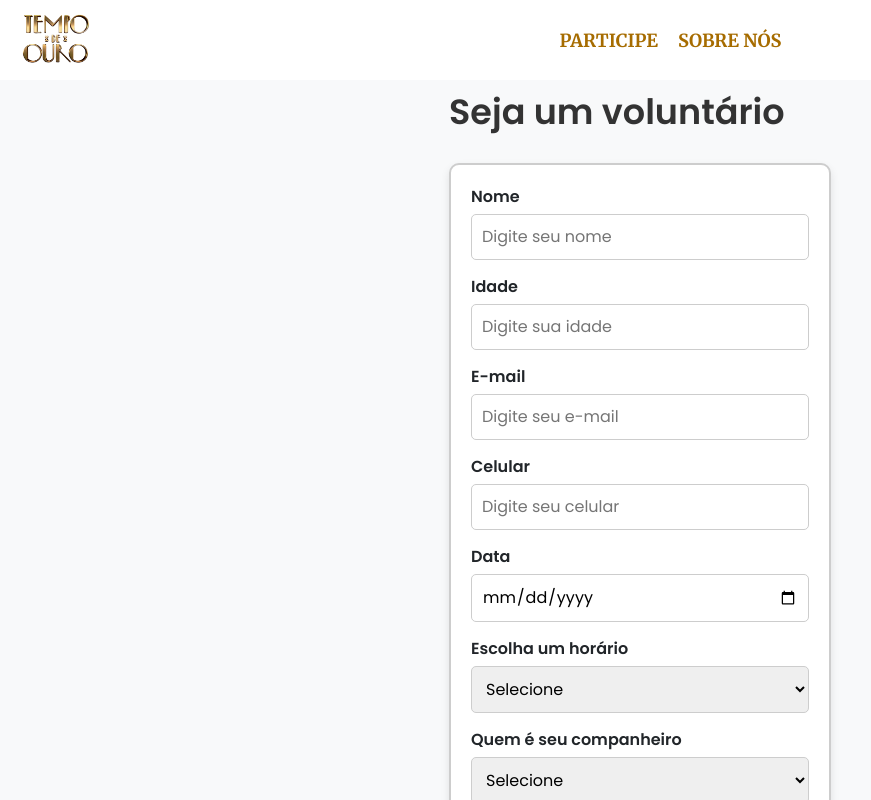
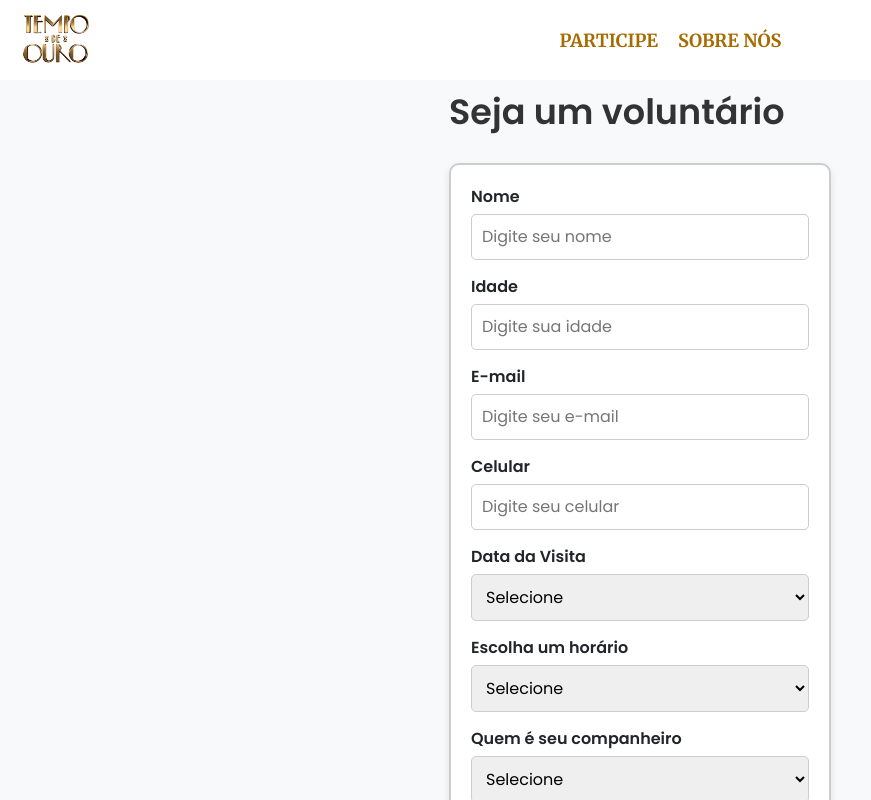
Before and after one commit to Nuckedz/TempoDeOuro, a React (Vite) app: page /Participe in a window 1280 px wide. Shown: the top 800 px of the page, without its empty margins (0-871 px from the left). Built offline with nearby package versions, Linux system fonts and the light colour scheme.

Commit message:
forms alterado

```diff
--- a/src/components/Home.css
+++ b/src/components/Home.css
@@ -15,7 +15,7 @@ a {
 
 .banner-image {
   width: 100%;
-  height: 800px;
+  height: 900px;
   object-fit: cover;
 }
 
--- a/src/components/Participe.tsx
+++ b/src/components/Participe.tsx
@@ -33,7 +33,7 @@ const Participe = () => {
         idade: formData.idade,
         email: formData.email,
         celular: formData.celular,
-        dataNascimento: formData.data,
+        data: formData.data,
         horario: formData.horario,
         companheiro: formData.companheiro,
       });
@@ -114,15 +114,22 @@ const Participe = () => {
                   onChange={handleChange}
                 />
 
-                <label htmlFor="data">Data</label>
-                <input
-                  type="date"
+                <label htmlFor="data">Data da Visita</label>
+                <select
                   id="data"
                   name="data"
+                  value={formData.data} // corrigido para 'data'
+                  onChange={handleChange}
                   required
-                  value={formData.data}
-                  onChange={handleChange}
-                />
+                >
+                  <option value="" disabled>Selecione</option>
+                  <option value="Segunda-Feira">Segunda-Feira</option>
+                  <option value="Terça-Feira">Terça-Feira</option>
+                  <option value="Quarta-Feira">Quarta-Feira</option>
+                  <option value="Quinta-Feira">Quinta-Feira</option>
+                  <option value="Sexta-Feira">Sexta-Feira</option>
+
+                </select>
 
                 <label htmlFor="horario">Escolha um horário</label>
                 <select
@@ -133,6 +140,9 @@ const Participe = () => {
                   required
                 >
                   <option value="" disabled>Selecione</option>
+                  <option value="08:00">08:00</option>
+                  <option value="09:00">09:00</option>
+                  <option value="10:00">10:00</option>
                   <option value="14:00">14:00</option>
                   <option value="15:00">15:00</option>
                   <option value="16:00">16:00</option>
```
